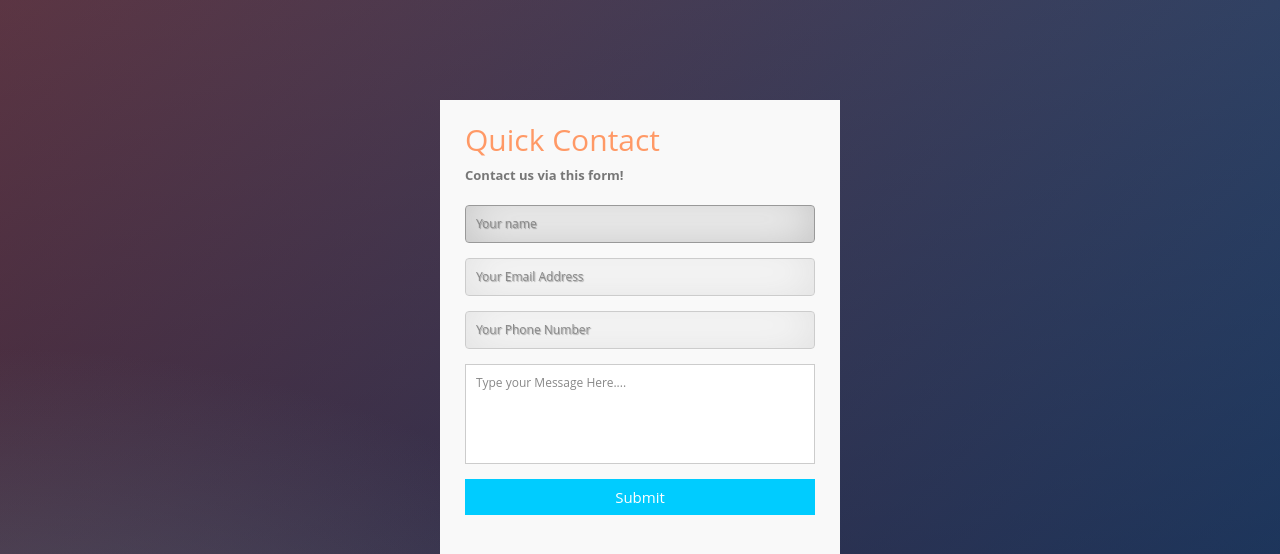
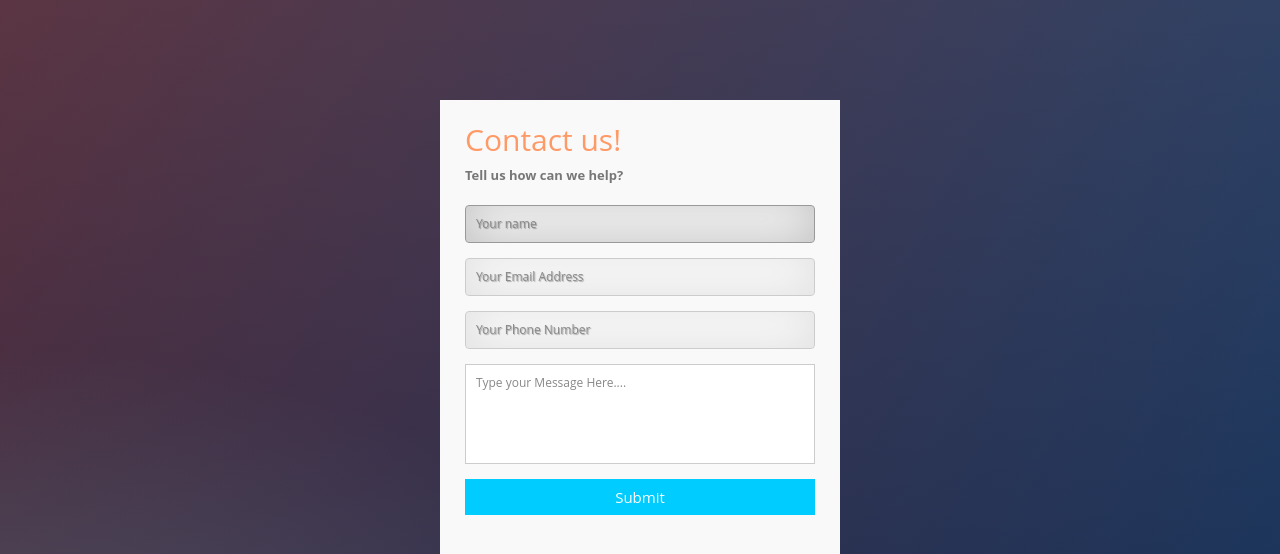
Before and after one commit to BenBIH/v1, a Node server app: page /contact in a window 1280 px wide. Shown: the top 554 px of the page. Run offline with Node 20, Linux system fonts and the light colour scheme.

Commit message:
contact form text update

```diff
--- a/views/contact.html
+++ b/views/contact.html
@@ -1,8 +1,8 @@
 <link rel="stylesheet" href="./stylesheets/style.css"/>
 <div class="container">
   <form id="contact" action="/contact" method="post">
-    <h3>Quick Contact</h3>
-    <h4>Contact us via this form!</h4>
+    <h3>Contact us!</h3>
+    <h4>Tell us how can we help?</h4>
     <fieldset>
       <input placeholder="Your name" type="text" name="name" tabindex="1" autofocus=""/>
     </fieldset>
```
